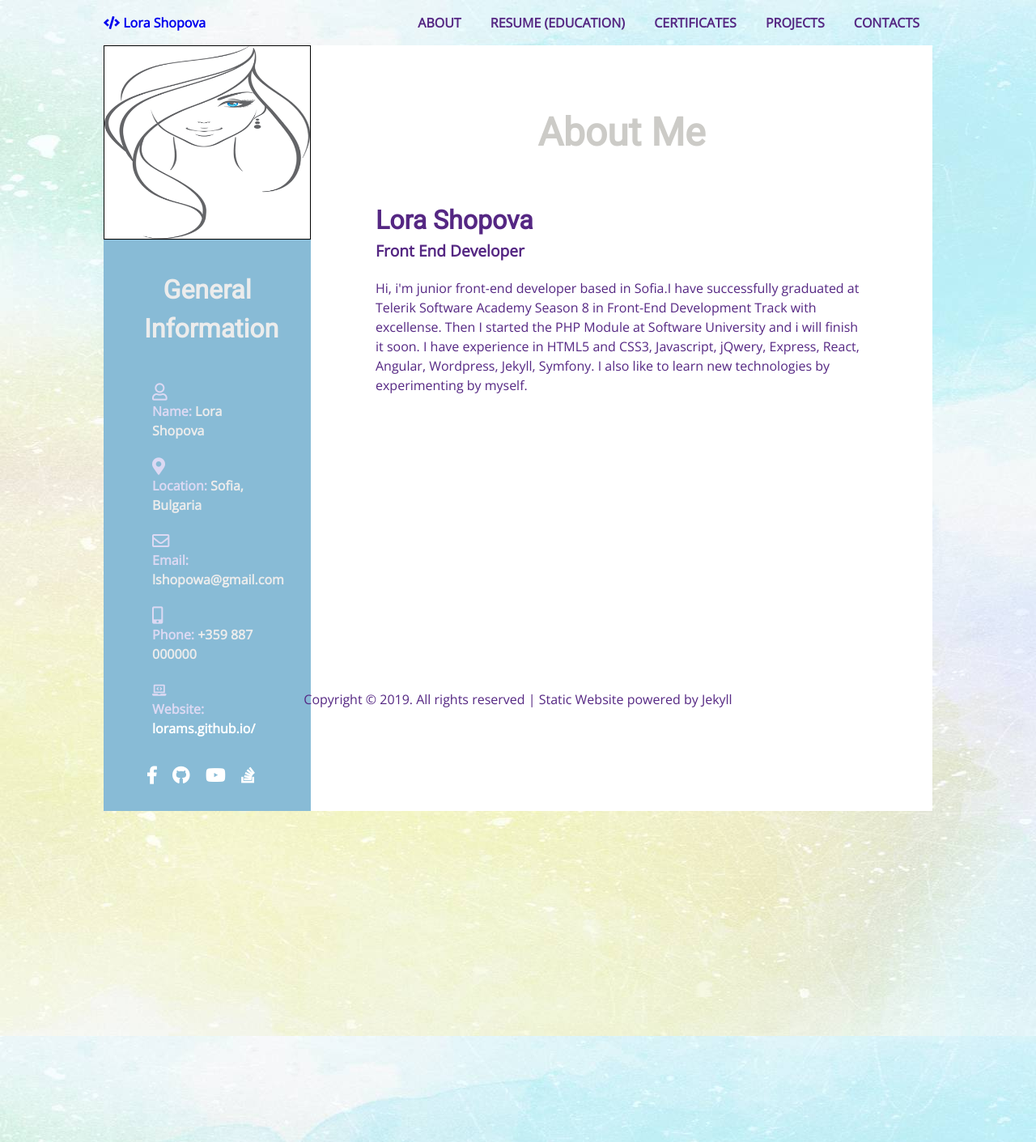
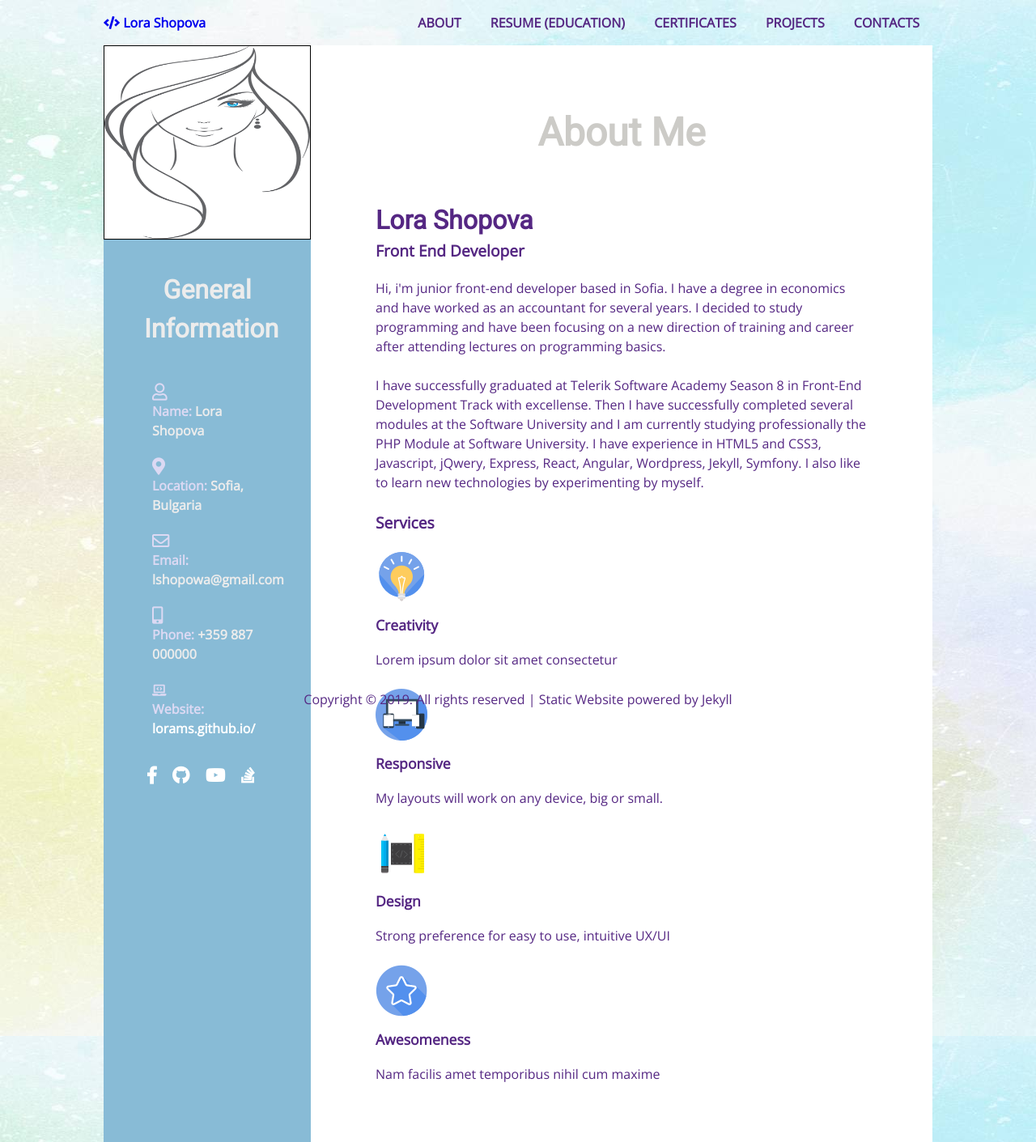
Before and after one commit to LoraMS/lorams.github.io, a Jekyll site: the page built from about.html, in a window 1280 px wide. Shown: the whole page at 81% size. Built offline with Jekyll 4.4.1, drawn with Linux system fonts in a browser that asks for light colours.

Commit message:
description and services added

```diff
--- a/about.html
+++ b/about.html
@@ -8,12 +8,27 @@ permalink: /about/
   <section class="about-page">
     {% include info.html %}
     <div class="about">
+      <div class="description">
         <h1>About Me</h1>
         <h2>Lora Shopova</h2>
         <h5>Front End Developer</h5>
         <p>
-        Hi, i'm junior front-end developer based in Sofia.I have successfully graduated at Telerik Software Academy Season 8 in Front-End Development Track with excellense. Then I started the PHP Module at Software University and i will finish it soon. I have experience in HTML5 and CSS3, Javascript, jQwery, Express, React, Angular, Wordpress, Jekyll, Symfony. I also like to learn new technologies by experimenting by myself.
+          Hi, i'm junior front-end developer based in Sofia. I have a degree in economics and have worked as an
+          accountant for several years. I decided to study programming and have been focusing on a new direction of
+          training and career after attending lectures on programming basics.
         </p>
+        <p>
+          I have successfully graduated at Telerik Software Academy Season 8 in Front-End Development Track with
+          excellense. Then I have successfully completed several modules at the Software University and I am currently
+          studying professionally the PHP Module at Software University. I have experience in HTML5 and CSS3,
+          Javascript, jQwery, Express, React, Angular, Wordpress, Jekyll, Symfony. I also like to learn new technologies
+          by experimenting by myself.
+        </p>
+        <!-- <p>
+          I have economic education and mainly worked in the field of commerce. Since IT and solving logical problems have been an interesting part of my education, I have been focusing on a new direction of training and career. For almost a year, I have been dedicated to developing the skills of a computer programmer. I have successfully completed several modules at the Software University and I am currently studying professionally and interested in PHP as a software development technology, as well as peripherally writing and editing CSS Advanced and HTML.
+
+          I have a strong motivation and willingness to learn and develop in the field of software development, I will be glad to meet and talk about whether I am a suitable frame for your company.
+        </p> -->
         <!-- <p>
           I've always been drawn to the overlap between design and development. My skills are broad: from ux to design, front end to back end development. I enjoy each aspect, and love building sites & mobile apps from start to finish, for clients all over the world.I'm available for remote work - if you would like to build something together, get in touch?
         </p> -->
@@ -21,5 +36,31 @@ permalink: /about/
           As a web developer, I enjoy using my obsessive attention to detail, my unequivocal love for making things, and my mission-driven work ethic to literally change the world. That's why I’m excited to make a big impact at a high growth company.
         </p> -->
       </div>
+      <div class="services">
+        <h5>Services</h5>
+        <ul>
+          <li>
+            <img src="{{permalink}}/assets/images/creative.png" alt="services-creative">
+            <h6>Creativity</h6>
+            <p>Lorem ipsum dolor sit amet consectetur</p>
+          </li>
+          <li>
+            <img src="{{permalink}}/assets/images/responsive.png" alt="services-responsive">
+            <h6>Responsive</h6>
+            <p>My layouts will work on any device, big or small.</p>
+          </li>
+          <li>
+            <img src="{{permalink}}/assets/images/design.png" alt="services-design">
+            <h6>Design</h6>
+            <p>Strong preference for easy to use, intuitive UX/UI</p>
+          </li>
+          <li>
+            <img src="{{permalink}}/assets/images/awesome.png" alt="services-awesome">
+            <h6>Awesomeness</h6>
+            <p>Nam facilis amet temporibus nihil cum maxime</p>
+          </li>
+        </ul>
+      </div>
+    </div>
   </section>
 </main>
```
Also changed, not shown: scss/_about.scss (+18 -3 lines), assets/images/awesome.png (added), assets/images/creative.png (added), assets/images/design.png (added), assets/images/responsive.png (added). Lines whose indentation alone changed are shown as unchanged.
